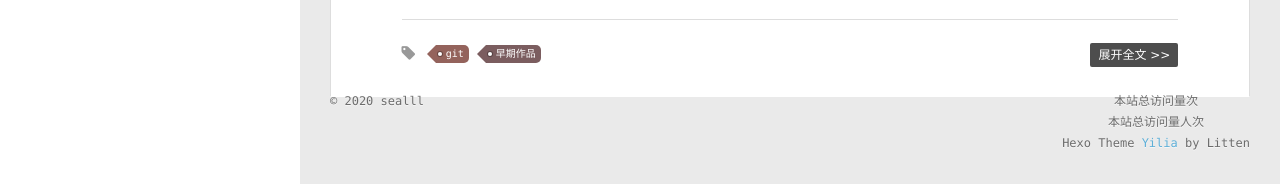
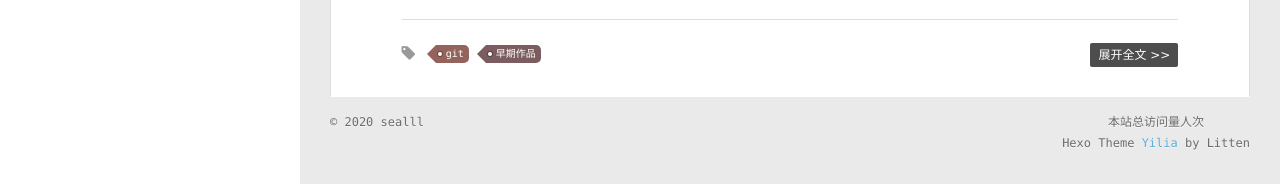
Before and after one commit to coolcheng222/coolcheng222.github.io, a plain HTML site: page index.html in a window 1280 px wide. Shown: the part 616-800 px from the top of the page. Drawn offline with Linux system fonts and the light colour scheme; some packages are replaced by stand-ins of ours; a script that the page names is missing.

Commit message:
Site updated: 2020-07-07 11:56:51

```diff
--- a/index.html
+++ b/index.html
@@ -253,8 +253,7 @@
     		&copy; 2020 sealll
     	</div>
       	<div class="footer-right">
-        <span id="busuanzi_container_site_pv">    本站总访问量<span id="busuanzi_value_site_pv"></span>次</span><br/>
-        <span id="busuanzi_container_site_pv">    本站总访问量<span id="busuanzi_value_site_uv"></span>人次</span><br/>
+        	<span id="busuanzi_container_site_pv">    本站总访问量<span id="busuanzi_value_site_uv"></span>人次</span><br/>
       		Hexo Theme <a href="https://github.com/litten/hexo-theme-yilia" target="_blank">Yilia</a> by Litten
       	</div>
 
```
Also changed, not shown: 2020/07/06/github/index.html (+1 -2 lines), archives/2020/07/index.html (+1 -2 lines), archives/2020/index.html (+1 -2 lines), archives/index.html (+1 -2 lines), tags/git/index.html (+1 -2 lines), tags/早期作品/index.html (+1 -2 lines).
